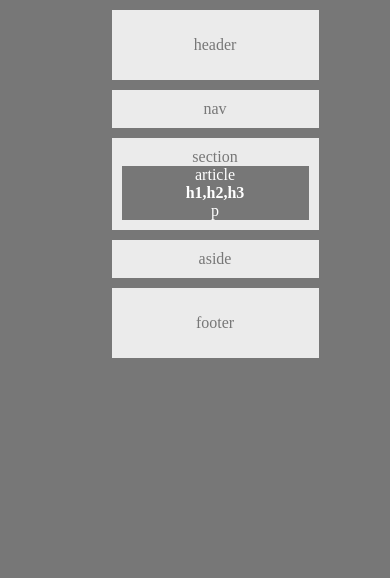
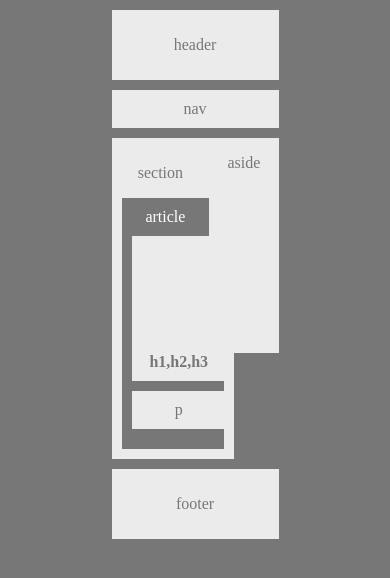
Before and after one commit to SzczeZam/HW-Wireframe, a plain HTML site: page index.html in a window 390 px wide. Drawn offline with Linux system fonts and the light colour scheme.

Commit message:
edited html and css to fix formatting issues. This is an acceptable solution but could be improved responsivity-wise

```diff
--- a/index.html
+++ b/index.html
@@ -16,22 +16,29 @@
                 nav
             </nav>
 
+            <div class="container">
+
+                <aside class="box" id="problemChild">
+                   <p> aside </p>
+                </aside>
+
                 <section class="box">
-               section
+                <p>section</p>
                     <article>
                         article
+
                         <div class="in-article">
                             <strong>h1,h2,h3</strong>
                         </div>
+
                         <div class="in-article">
                             p
                         </div>
                     </article>
                 </section>
 
-            <aside class="box">
-                aside
-            </aside>
+
+            </div>
 
             <footer class="box">
                 <p>footer</p>
--- a/style.css
+++ b/style.css
@@ -5,38 +5,45 @@ body {
 
 #main {
     width:50%;
-    height: 80%;
     margin: 0 auto;
 }
 
+.box {
 
-
-.box {
-    width: 100%;
     background: #ebebeb;
     color:#777777;
     padding:10px;
     margin: 10px;
 }
 
-section {
-    width:50px;
+.container {
+    width:100%;
 }
 
-aside{
+section {
+    width:55%;
+}
+
+#problemChild {
+    padding: 0;
+    margin: 0 10px 0 10px;
+    height: 215px;
+    width: 37%;
+    float: right;
 
 }
+
 article {
+    padding:10px;
+    background: #777777;
+    color: #ffffff;
 
-     background: #777777;
-     color: #ffffff;
- }
+}
 
 .in-article {
-    width: 100%;
+    color: #777777;
+    background:#ebebeb;
+    padding: 10px;
+    margin: 10px auto;
+    width: 90%;
 }
-
-header {
-    width: 100%;
-
-}
```
Lines whose indentation alone changed are shown as unchanged.
